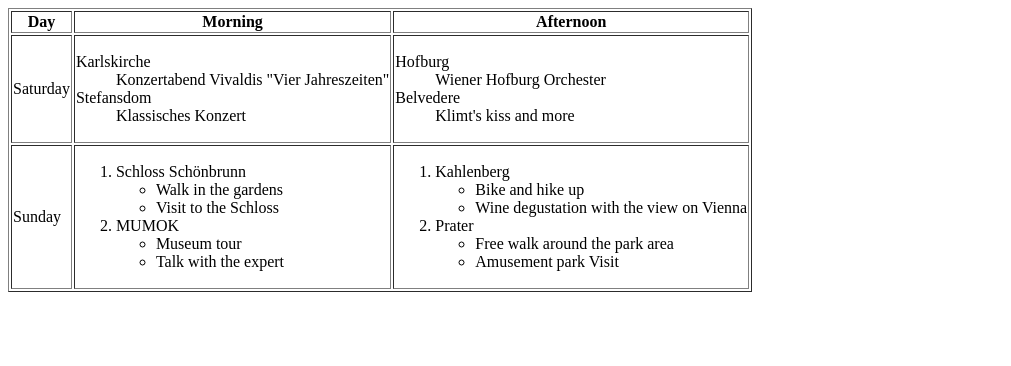
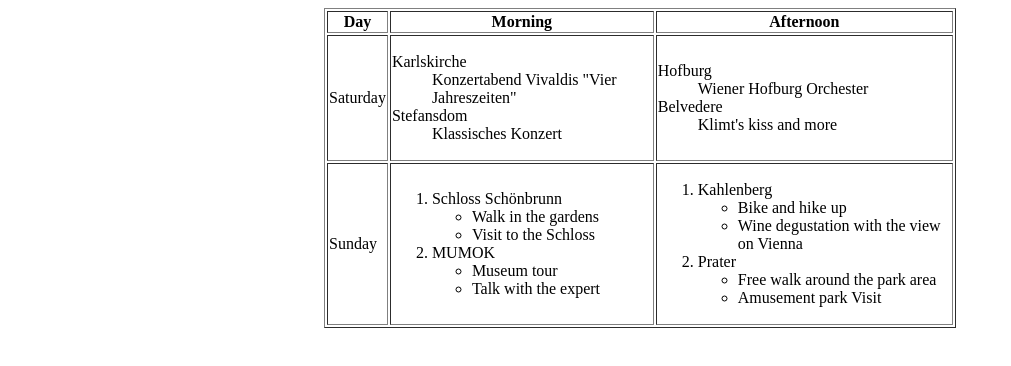
Before and after one commit to Maria-Zak/FE16-HTML-DAY1, a plain HTML site: page Maria/advanced2.html in a window 1280 px wide. Shown: the whole page, without its empty margins (0-1011 px from the left). Drawn offline with Linux system fonts and the light colour scheme.

Commit message:
changes to formatting

```diff
--- a/Maria/advanced2.html
+++ b/Maria/advanced2.html
@@ -9,7 +9,7 @@
 </head>
 
 <body>
-    <table border="1">
+    <table border="1" align="center" width="50%">
         <tr>
             <th>Day</th>
             <th>Morning</th>
```
